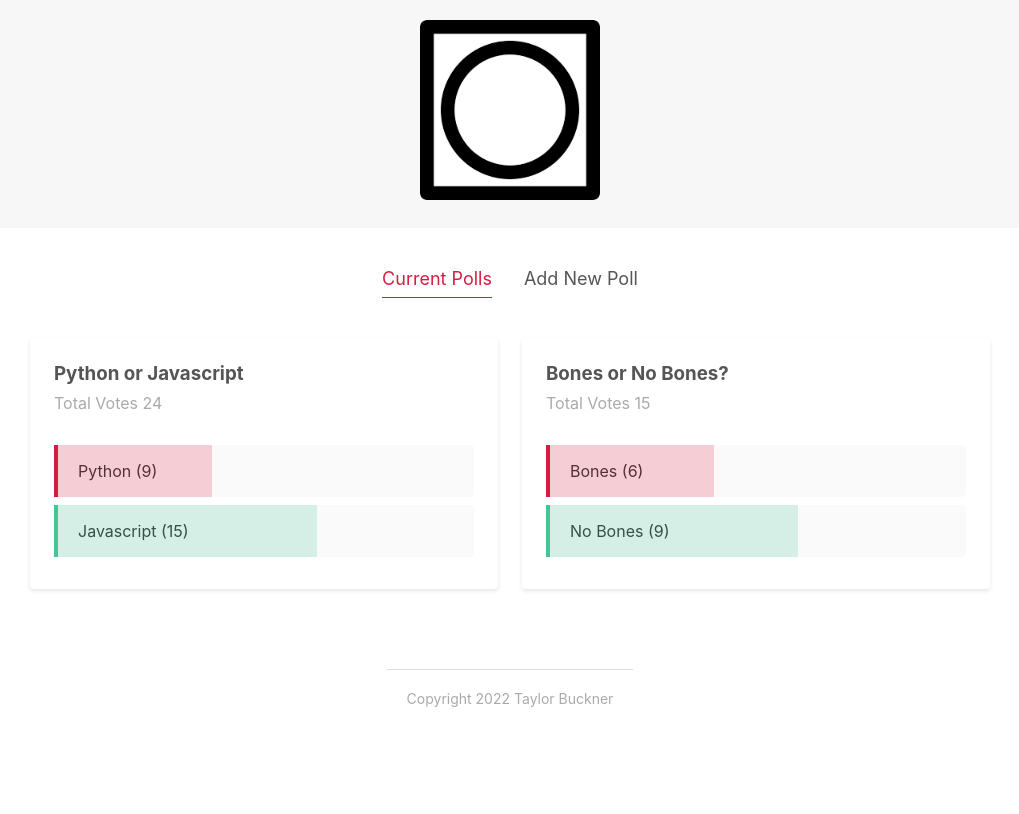
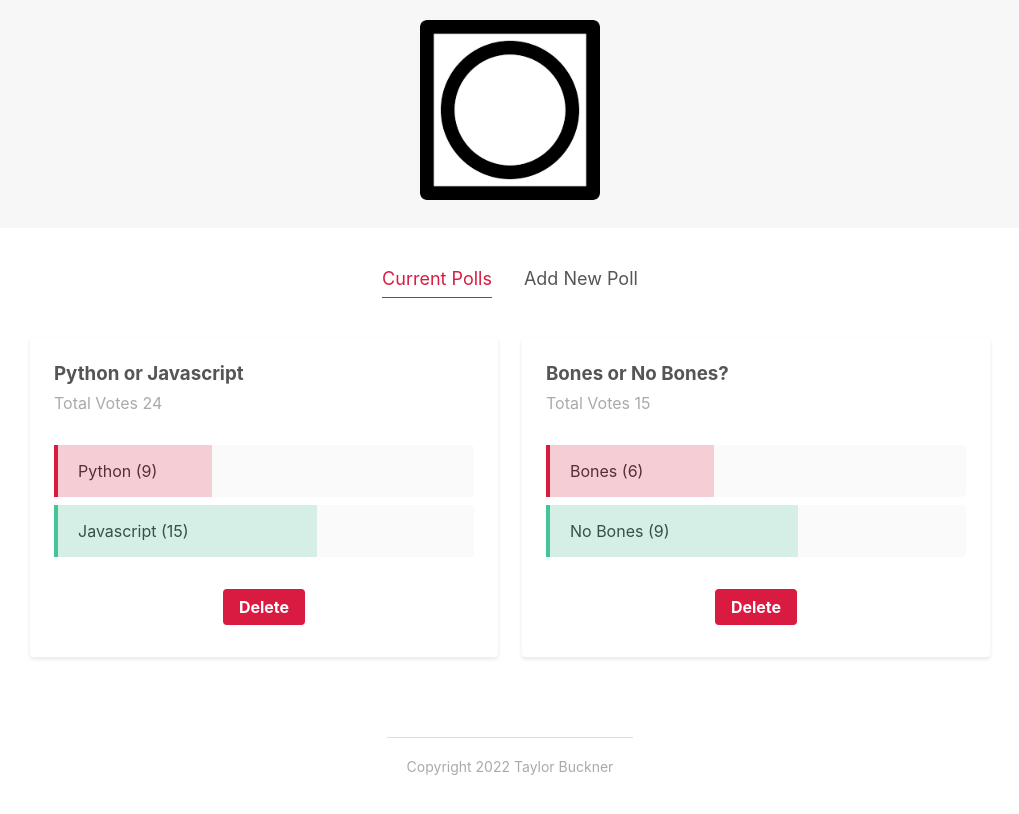
Before and after one commit to tabuckner/svelte-polling, a Svelte app: page / in a window 1280 px wide. Shown: the top 814 px of the page, without its empty margins (130-1149 px from the left). Built offline with nearby package versions, Linux system fonts and the light colour scheme.

Commit message:
Added basic transitions.

```diff
--- a/src/components/PollList.svelte
+++ b/src/components/PollList.svelte
@@ -1,11 +1,15 @@
 <script lang="ts">
+  import { fade, slide } from "svelte/transition";
+  import { flip } from "svelte/animate";
   import PollListItem from "./PollListItem.svelte";
   import PollStore from "../stores/PollStore";
 </script>
 
 <div class="poll-list">
   {#each $PollStore as poll (poll.id)}
-    <PollListItem {poll} />
+    <div in:fade out:slide|local animate:flip={{ duration: 300 }}>
+      <PollListItem {poll} />
+    </div>
   {/each}
 </div>
 
--- a/src/components/PollListItem.svelte
+++ b/src/components/PollListItem.svelte
@@ -2,6 +2,7 @@
   import PollStore from "../stores/PollStore";
   import { PollModel } from "../models/poll.model";
   import Card from "../shared/Card.svelte";
+  import Button from "../shared/Button.svelte";
 
   export let poll: PollModel;
 
@@ -28,6 +29,12 @@
       return [...nextPolls];
     });
   };
+
+  const onDelete = (id: number) => {
+    PollStore.update((currentPolls) =>
+      currentPolls.filter((poll) => poll.id !== id)
+    );
+  };
 </script>
 
 <Card>
@@ -41,6 +48,9 @@
     <div class="answer" on:click={() => onClickAnswer("b", poll.id)}>
       <div class="percent percent-b" style="width: {widths.b}%" />
       <span>{poll.answerB} ({poll.votesB})</span>
+    </div>
+    <div class="delete">
+      <Button flat={true} on:click={() => onDelete(poll.id)}>Delete</Button>
     </div>
   </div>
 </Card>
@@ -90,4 +100,9 @@
     border-left: 4px solid #45c496;
     background-color: rgba(69, 195, 150, 0.2);
   }
+
+  .delete {
+    margin-top: 32px;
+    text-align: center;
+  }
 </style>
--- a/src/shared/Button.svelte
+++ b/src/shared/Button.svelte
@@ -4,7 +4,7 @@
   export let inverse = false;
 </script>
 
-<button class={type} class:flat class:inverse>
+<button class={type} class:flat class:inverse on:click>
   <slot><!-- optional fallback --></slot>
 </button>
 
```
